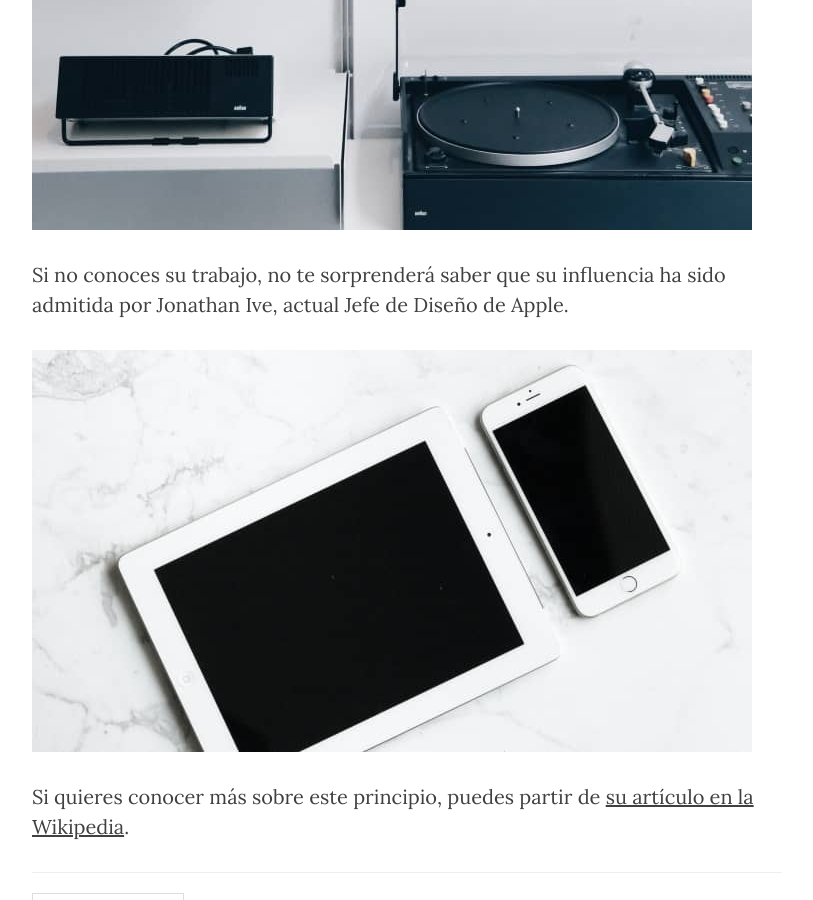
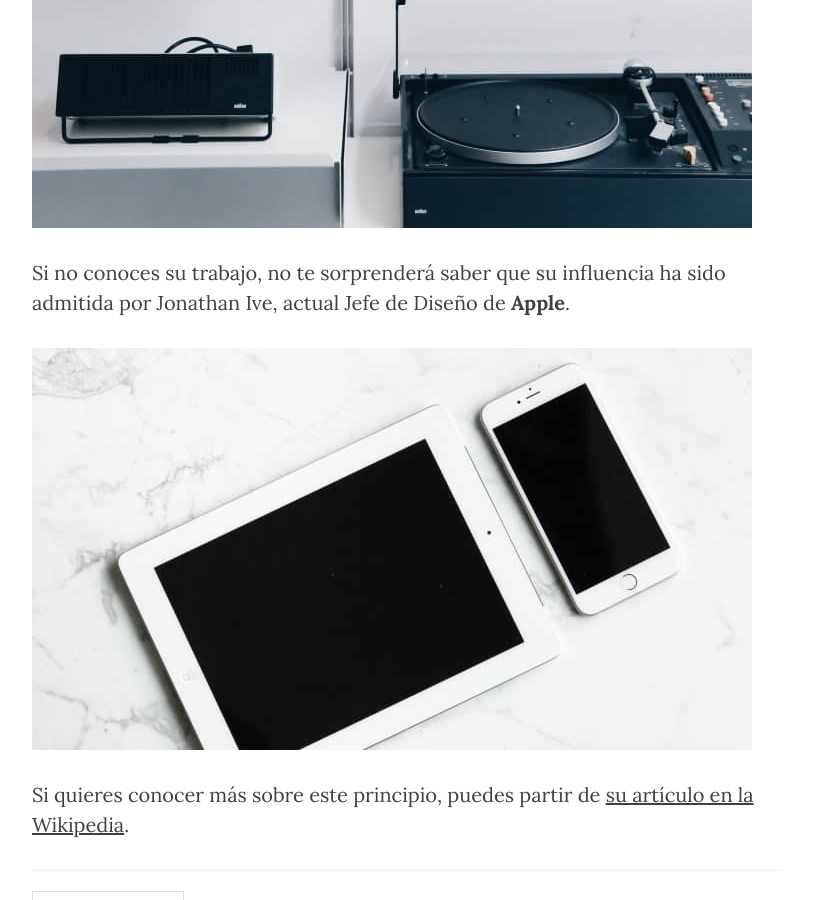
Before and after one commit to aunitz/beta, a Jekyll site: the page built from _posts/2020-09-13-la-navaja-de-ockham.markdown, in a window 1280 px wide and 900 px high, scrolled down 2903 px. Shown: the whole window, without its empty margins (233-1046 px from the left). Built offline with Jekyll 4.4.1, drawn with Linux system fonts in a browser that asks for light colours; nearby versions of some CDN libraries.

Commit message:
refactor: prueba de pie de foto

```diff
--- a/_posts/2020-09-13-la-navaja-de-ockham.markdown
+++ b/_posts/2020-09-13-la-navaja-de-ockham.markdown
@@ -11,8 +11,8 @@
 <p>La <strong>navaja de Ockham</strong> es un principio metodológico y filosófico atribuido al fraile franciscano Guillermo de Ockham (1280-1349), según el cual <strong>“en igualdad de condiciones, la explicación más sencilla suele ser la más probable”</strong>.</p>
 
 <p>
-    <img src="{{ site.baseurl }}/img/la-navaja-de-ockham-01.jpg" alt="Ilustración de Guillermo de Ockham"><br>
-    <em>Guillermo de Ockham</em>
+    <img src="{{ site.baseurl }}/img/la-navaja-de-ockham-01.jpg" alt="Ilustración de Guillermo de Ockham">
+    <div class="clearfix"><em>Guillermo de Ockham</em></div>
 </p>
 
 <p>La denominación del principio alude a una navaja porque con ella Ockham “afeitaba” las entidades que consideraba innecesarias de los conceptos filosóficos que estudiaba.</p>
@@ -34,7 +34,7 @@
 
 <p><img src="{{ site.baseurl }}/img/la-navaja-de-ockham-03.jpg" alt=""></p>
 
-<p>Si no conoces su trabajo, no te sorprenderá saber que su influencia ha sido admitida por Jonathan Ive, actual Jefe de Diseño de Apple.</p>
+<p>Si no conoces su trabajo, no te sorprenderá saber que su influencia ha sido admitida por Jonathan Ive, actual Jefe de Diseño de <strong>Apple</strong>.</p>
 
 <p><img src="{{ site.baseurl }}/img/la-navaja-de-ockham-04.jpg" alt=""></p>
 
```
